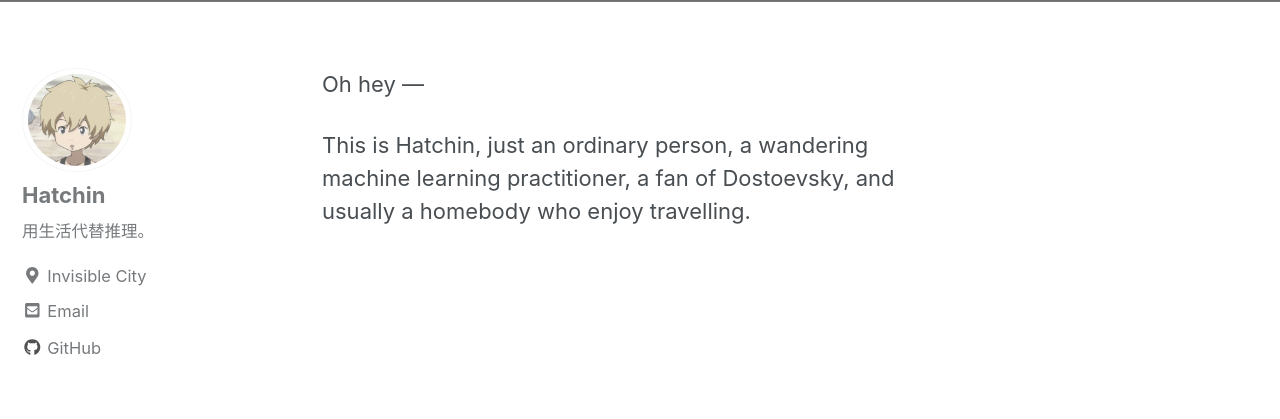
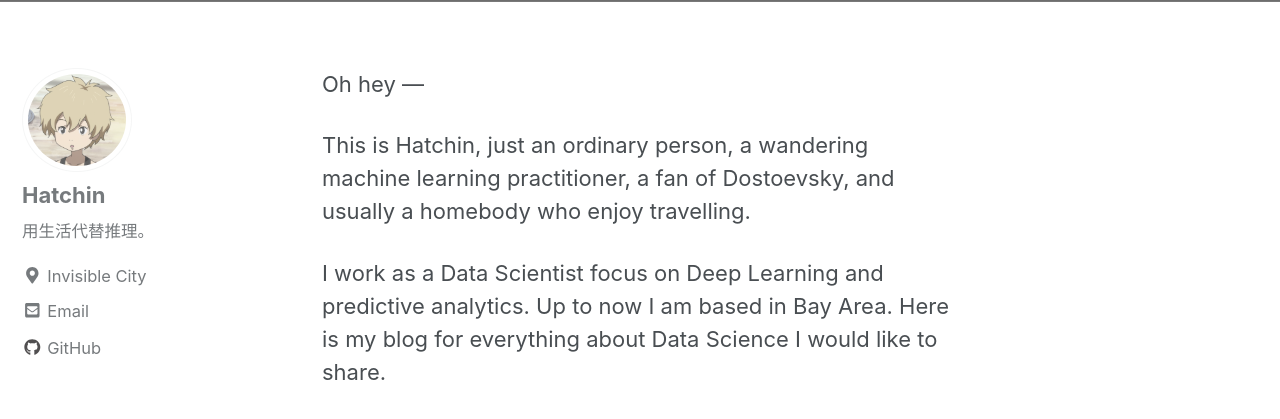
Before and after one commit to Hatchin/NotesFromTheUnderground, a Jekyll site: the page built from _pages/about.md, in a window 1280 px wide and 900 px high, scrolled down 300 px. Shown: the top 419 px of the window. Built offline with Jekyll 4.4.1, drawn with Linux system fonts in a browser that asks for light colours; cached includes are drawn as plain includes; nearby versions of some CDN libraries; grey boxes are pictures that could not be loaded.

Commit message:
Update about.md

```diff
--- a/_pages/about.md
+++ b/_pages/about.md
@@ -12,3 +12,5 @@ header:
 Oh hey —
 
 This is Hatchin, just an ordinary person, a wandering machine learning practitioner, a fan of Dostoevsky, and usually a homebody who enjoy travelling.
+
+I work as a Data Scientist focus on Deep Learning and predictive analytics. Up to now I am based in Bay Area. Here is my blog for everything about Data Science I would like to share.
```
